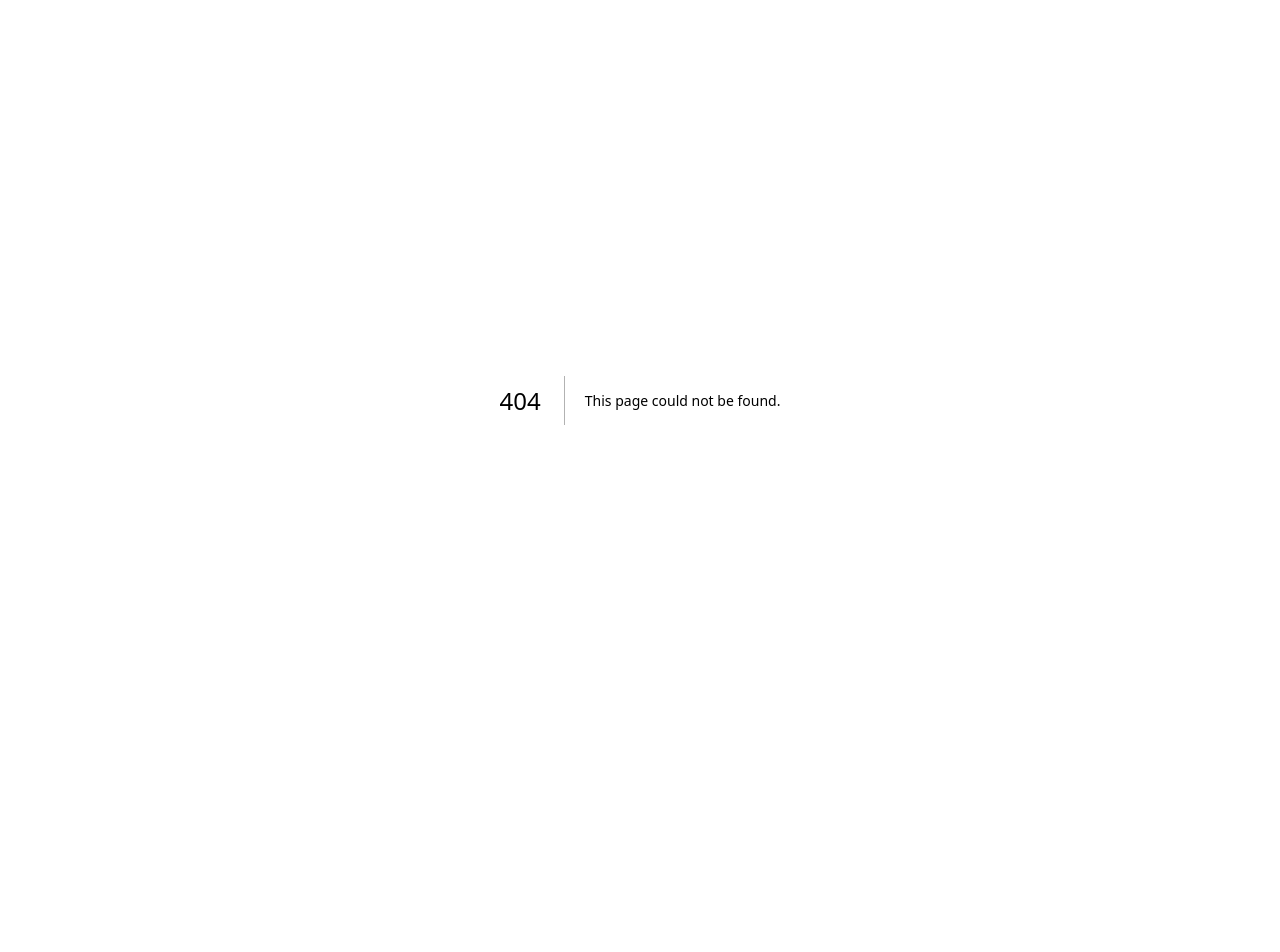
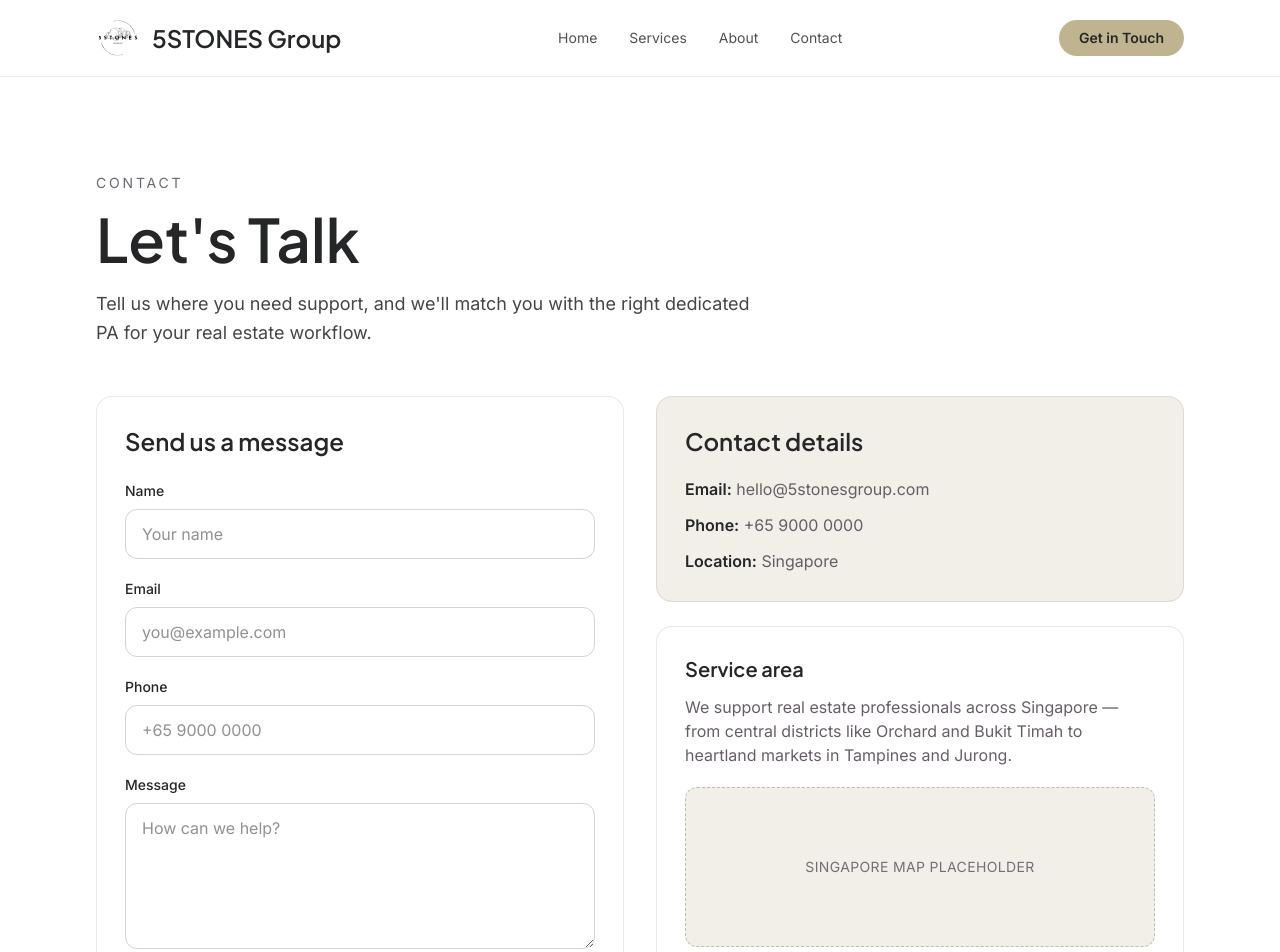
Before and after one commit to buffboii93/5stones-website, a Next.js app: page /contact in a window 1280 px wide. Before the commit this address had no page. Shown: the top 952 px of the page. Before the commit the page ends 800 px from the top, so only its background shows below. Built offline with nearby package versions, Linux system fonts and the light colour scheme.

Commit message:
Add dedicated contact page and SG-focused testimonials

```diff
--- /dev/null
+++ b/src/app/contact/page.tsx
@@ -0,0 +1,113 @@
+import Footer from "@/components/Footer";
+import Navbar from "@/components/Navbar";
+
+export default function ContactPage() {
+  return (
+    <div className="min-h-screen bg-white text-charcoal">
+      <Navbar />
+
+      <main className="mx-auto w-full max-w-6xl px-5 py-20 md:px-8 md:py-24">
+        <p className="text-sm uppercase tracking-[0.2em] text-plum/85">Contact</p>
+        <h1 className="mt-4 font-serif text-4xl font-semibold md:text-6xl">Let&apos;s Talk</h1>
+        <p className="mt-5 max-w-2xl text-lg leading-relaxed text-charcoal/85">
+          Tell us where you need support, and we&apos;ll match you with the right dedicated PA for your real estate workflow.
+        </p>
+
+        <div className="mt-12 grid gap-8 md:grid-cols-2">
+          <section className="rounded-2xl border border-charcoal/10 bg-white p-7 shadow-soft">
+            <h2 className="font-serif text-2xl font-semibold">Send us a message</h2>
+            <form className="mt-6 space-y-5">
+              <div>
+                <label htmlFor="name" className="mb-2 block text-sm font-medium text-charcoal">
+                  Name
+                </label>
+                <input
+                  id="name"
+                  name="name"
+                  type="text"
+                  placeholder="Your name"
+                  className="w-full rounded-xl border border-charcoal/20 px-4 py-3 outline-none transition focus:border-berry"
+                />
+              </div>
+
+              <div>
+                <label htmlFor="email" className="mb-2 block text-sm font-medium text-charcoal">
+                  Email
+                </label>
+                <input
+                  id="email"
+                  name="email"
+                  type="email"
+                  placeholder="you@example.com"
+                  className="w-full rounded-xl border border-charcoal/20 px-4 py-3 outline-none transition focus:border-berry"
+                />
+              </div>
+
+              <div>
+                <label htmlFor="phone" className="mb-2 block text-sm font-medium text-charcoal">
+                  Phone
+                </label>
+                <input
+                  id="phone"
+                  name="phone"
+                  type="tel"
+                  placeholder="+65 9000 0000"
+                  className="w-full rounded-xl border border-charcoal/20 px-4 py-3 outline-none transition focus:border-berry"
+                />
+              </div>
+
+              <div>
+                <label htmlFor="message" className="mb-2 block text-sm font-medium text-charcoal">
+                  Message
+                </label>
+                <textarea
+                  id="message"
+                  name="message"
+                  rows={5}
+                  placeholder="How can we help?"
+                  className="w-full rounded-xl border border-charcoal/20 px-4 py-3 outline-none transition focus:border-berry"
+                />
+              </div>
+
+              <button
+                type="button"
+                className="inline-flex rounded-full bg-gold px-8 py-3 text-base font-semibold text-charcoal transition hover:bg-berry hover:text-cream"
+              >
+                Send Message
+              </button>
+            </form>
+          </section>
+
+          <section className="space-y-6">
+            <article className="rounded-2xl border border-charcoal/10 bg-cream p-7">
+              <h2 className="font-serif text-2xl font-semibold">Contact details</h2>
+              <ul className="mt-5 space-y-3 text-plum/90">
+                <li>
+                  <span className="font-semibold text-charcoal">Email:</span> hello@5stonesgroup.com
+                </li>
+                <li>
+                  <span className="font-semibold text-charcoal">Phone:</span> +65 9000 0000
+                </li>
+                <li>
+                  <span className="font-semibold text-charcoal">Location:</span> Singapore
+                </li>
+              </ul>
+            </article>
+
+            <article className="rounded-2xl border border-charcoal/10 bg-white p-7 shadow-soft">
+              <h3 className="font-serif text-xl font-semibold">Service area</h3>
+              <p className="mt-3 text-plum/90">
+                We support real estate professionals across Singapore — from central districts like Orchard and Bukit Timah to heartland markets in Tampines and Jurong.
+              </p>
+              <div className="mt-5 flex h-40 items-center justify-center rounded-xl border border-dashed border-charcoal/25 bg-cream text-sm uppercase tracking-wide text-plum/80">
+                Singapore map placeholder
+              </div>
+            </article>
+          </section>
+        </div>
+      </main>
+
+      <Footer />
+    </div>
+  );
+}
--- a/src/app/page.tsx
+++ b/src/app/page.tsx
@@ -42,6 +42,37 @@ const differentiators = [
   },
 ];
 
+const testimonials = [
+  {
+    quote:
+      "Since partnering with 5STONES Group, I've been able to focus on what I do best — closing deals. My PA handles all my listings admin, social media posts, and client follow-ups. I closed 30% more deals in Bukit Timah last year because I wasn't drowning in paperwork.",
+    name: "Rachel Tan",
+    title: "Senior Associate",
+    agency: "PropNex",
+  },
+  {
+    quote:
+      "I was skeptical about hiring a virtual PA, but 5STONES changed my mind. They understand the Singapore property market — from HDB resale timelines to condo launch procedures. My PA is basically part of my team now.",
+    name: "David Lim",
+    title: "Senior Marketing Director",
+    agency: "ERA",
+  },
+  {
+    quote:
+      "Managing a team of 8 agents in the East side is no joke. 5STONES provides dedicated PAs for three of my top performers. The consistency and quality of support has been impressive — and it's freed up my agents to focus on viewings and negotiations.",
+    name: "Sarah Ng",
+    title: "Team Leader",
+    agency: "Huttons",
+  },
+  {
+    quote:
+      "What sets 5STONES apart is the management layer. I don't just get a PA — I get a managed, trained assistant who understands real estate workflows. From Tampines HDB listings to Sentosa Cove showflats, they handle it all.",
+    name: "Marcus Wong",
+    title: "Associate Division Director",
+    agency: "OrangeTee",
+  },
+];
+
 export default function Home() {
   return (
     <div className="min-h-screen bg-white text-charcoal">
@@ -59,7 +90,7 @@ export default function Home() {
             closing deals.
           </p>
           <Link
-            href="#contact"
+            href="/contact"
             className="mt-10 inline-flex rounded-full bg-gold px-8 py-3 text-base font-semibold text-charcoal transition hover:bg-berry hover:text-cream"
           >
             Get in Touch
@@ -106,11 +137,19 @@ export default function Home() {
               Trusted by 15+ real estate professionals in Singapore
             </p>
 
-            <div className="mt-8 rounded-2xl border border-gold/60 bg-white p-6 md:p-8">
-              <p className="text-sm uppercase tracking-wider text-berry">Testimonials</p>
-              <p className="mt-3 text-plum/90">
-                Placeholder for client testimonials and success stories.
-              </p>
+            <div className="mt-10 grid gap-6 md:grid-cols-2">
+              {testimonials.map((testimonial) => (
+                <article key={testimonial.name} className="rounded-2xl border border-charcoal/10 bg-white p-7 shadow-soft">
+                  <p className="text-4xl leading-none text-gold">“</p>
+                  <p className="mt-3 leading-relaxed text-plum/90">{testimonial.quote}</p>
+                  <div className="mt-6 border-t border-charcoal/10 pt-4">
+                    <p className="font-semibold text-charcoal">{testimonial.name}</p>
+                    <p className="text-sm text-plum/90">
+                      {testimonial.title}, {testimonial.agency}
+                    </p>
+                  </div>
+                </article>
+              ))}
             </div>
 
             <div className="mt-8 grid gap-4 text-center text-sm font-medium text-plum md:grid-cols-3">
--- a/src/components/Navbar.tsx
+++ b/src/components/Navbar.tsx
@@ -2,17 +2,17 @@ import Image from "next/image";
 import Link from "next/link";
 
 const navLinks = [
-  { label: "Home", href: "#" },
-  { label: "Services", href: "#services" },
-  { label: "About", href: "#why-5stones" },
-  { label: "Contact", href: "#contact" },
+  { label: "Home", href: "/" },
+  { label: "Services", href: "/#services" },
+  { label: "About", href: "/#why-5stones" },
+  { label: "Contact", href: "/contact" },
 ];
 
 export default function Navbar() {
   return (
     <header className="sticky top-0 z-50 border-b border-charcoal/10 bg-white/95 backdrop-blur">
       <div className="mx-auto flex w-full max-w-6xl items-center justify-between px-5 py-4 md:px-8">
-        <Link href="#" className="flex items-center gap-3">
+        <Link href="/" className="flex items-center gap-3">
           <Image
             src="/logo.svg"
             alt="5STONES Group logo"
@@ -33,7 +33,7 @@ export default function Navbar() {
         </nav>
 
         <Link
-          href="#contact"
+          href="/contact"
           className="rounded-full bg-gold px-5 py-2 text-sm font-semibold text-charcoal transition hover:bg-berry hover:text-cream"
         >
           Get in Touch
```
